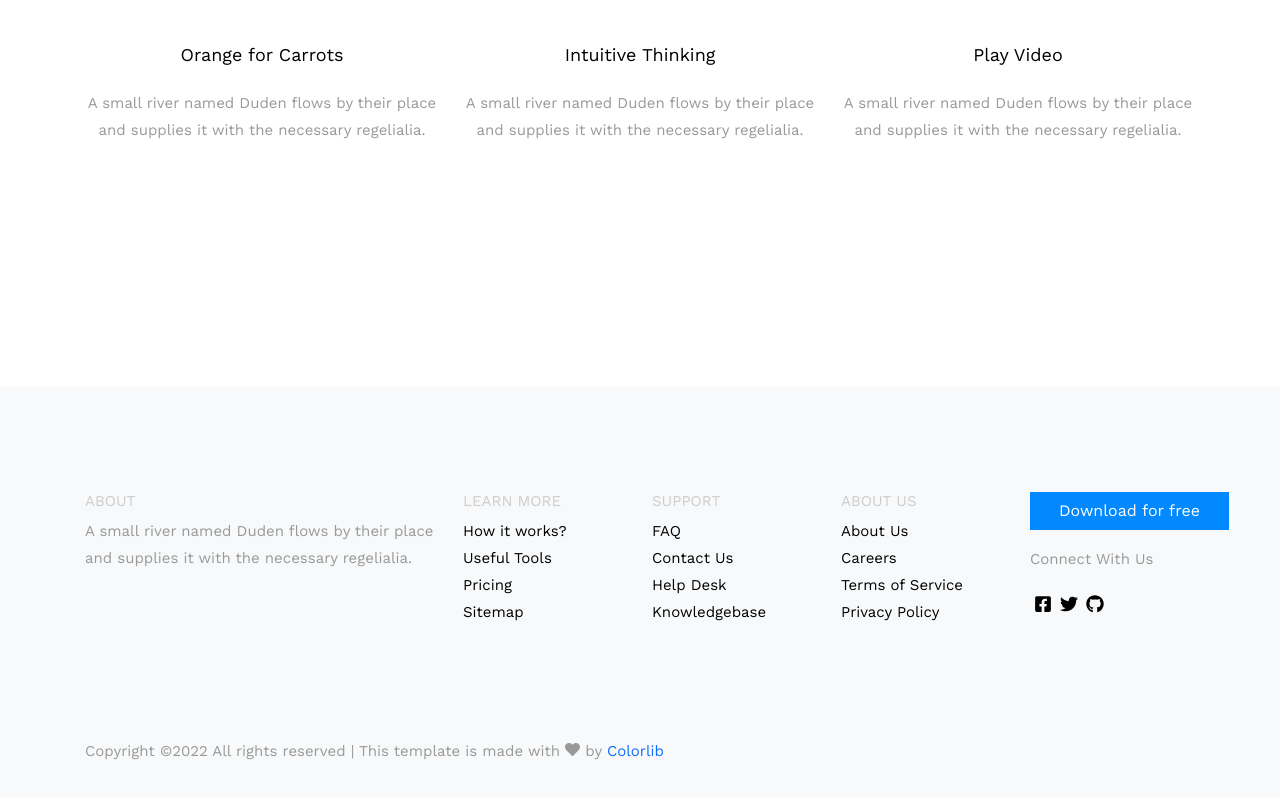
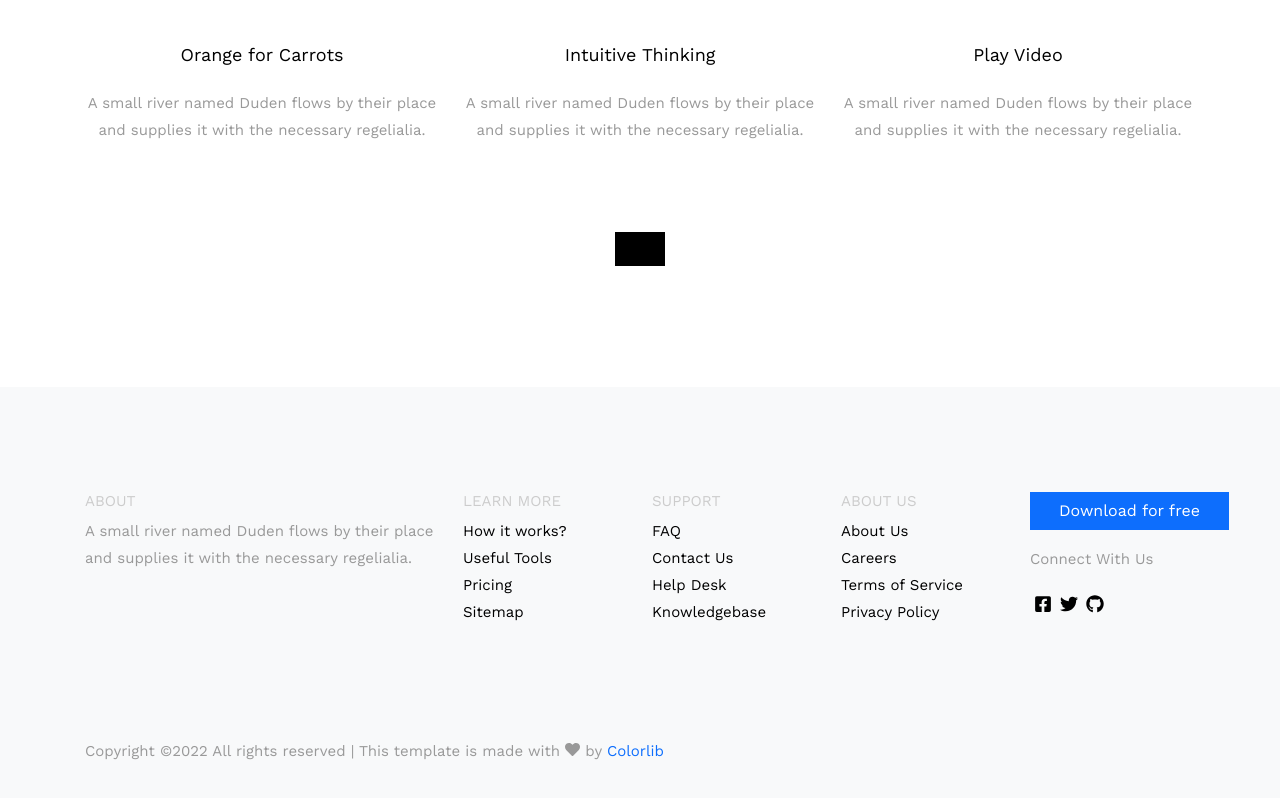
Before and after one commit to eram-14/atomicwebsite, a React (Create React App) app: page /about in a window 1280 px wide. Shown: the part 3325-4123 px from the top of the page. Built offline with nearby package versions, Linux system fonts and the light colour scheme.

Commit message:
solved some testing issues

```diff
--- a/src/components/Footer/Footer.css
+++ b/src/components/Footer/Footer.css
@@ -33,10 +33,7 @@ svg {
     margin-bottom: 5px;
 }
 
-.btn-primary {
-    color: #fff;
-    background-color: #0389ff;
-    border-color: #0389ff;
+.btndown {
     border-radius: 0;
     font-weight: 400;
     text-align: center;
@@ -47,3 +44,9 @@ svg {
     font-size: 1rem;
     line-height: 1.5;
 }
+
+@media (max-width: 1088px) {
+    .btndown {
+        white-space: normal;
+    }
+}
--- a/src/components/Footer/Footer.tsx
+++ b/src/components/Footer/Footer.tsx
@@ -55,7 +55,7 @@ function Footer() {
               </div>
               <div className="col-md-3">
                 <div className="block-footer-widget">
-                  <a href="#" className="btn btn-primary mb-3">Download for free</a>
+                  <a href="#"  className="btn btndown btn-primary mb-3">Download for free</a>
                   <p>Connect With Us</p>
                   <ul className="list-unstyled block-social">
                     <li><a href="#" className="p-1"><span><FaFacebookSquare/></span></a></li>
--- a/src/components/MoreFeatures/MoreFeatures.css
+++ b/src/components/MoreFeatures/MoreFeatures.css
@@ -29,3 +29,16 @@
 .block-icon-1 h3 {
     font-size: 18px
 }
+
+.morefeatures a {
+    background-color: black;
+    color: white;
+    border-radius: 0px;
+    text-transform: uppercase;
+    font-size: 14px;
+    letter-spacing: 0.1em;
+}
+
+.morefeatures a:hover {
+    color: white !important;
+}
--- a/src/components/MoreFeatures/MoreFeatures.tsx
+++ b/src/components/MoreFeatures/MoreFeatures.tsx
@@ -9,32 +9,32 @@ import { IoMdLock } from "react-icons/io";
 import { IoVideocamOutline } from "react-icons/io5";
 import { ImLoop2 } from "react-icons/im";
 
-type propsFeatures={
+type propsFeatures = {
     heading?: string,
-    subheading?:string,
-    bg?:string
+    subheading?: string,
+    bg?: string
 }
 
 
-function MoreFeatures({ heading, subheading,bg }:propsFeatures) {
+function MoreFeatures({ heading, subheading, bg }: propsFeatures) {
     useEffect(() => {
         AOS.init();
         AOS.refresh();
     }, []);
 
-    var color='red'
+    var color = 'red'
     return (
         <div className={`templateux-section ${bg}`}>
             <div className="container">
                 <div className="row">
                     <div className="col-md-12 block-heading-wrap aos-init aos-animate" data-aos="fade-up">
-                      <h2 style={{color:'black'}} className="heading mb-5 text-center">{heading}</h2>
+                        <h2 style={{ color: 'black' }} className="heading mb-5 text-center">{heading}</h2>
                     </div>
                 </div>
                 <div className="row mb-5">
                     <div className="col-md-4 mb-4" data-aos="fade-up">
                         <div className="media block-icon-1 d-block text-center">
-                          <div className="icon mb-3"><span ><ImLoop2/></span></div>
+                            <div className="icon mb-3"><span ><ImLoop2 /></span></div>
                             <div className="media-body">
                                 <h3 className="h5 mb-4">Regular Update</h3>
                                 <p>A small river named Duden flows by their place and supplies it with the necessary regelialia.</p>
@@ -43,7 +43,7 @@ function MoreFeatures({ heading, subheading,bg }:propsFeatures) {
                     </div>
                     <div className="col-md-4 mb-4" data-aos="fade-up" data-aos-delay="100">
                         <div className="media block-icon-1 d-block text-center">
-                          <div className="icon mb-3"><span ><IoInfiniteOutline/></span></div>
+                            <div className="icon mb-3"><span ><IoInfiniteOutline /></span></div>
                             <div className="media-body">
                                 <h3 className="h5 mb-4">Infinite Posibilities</h3>
                                 <p>A small river named Duden flows by their place and supplies it with the necessary regelialia.</p>
@@ -52,7 +52,7 @@ function MoreFeatures({ heading, subheading,bg }:propsFeatures) {
                     </div>
                     <div className="col-md-4 mb-4" data-aos="fade-up" data-aos-delay="200">
                         <div className="media block-icon-1 d-block text-center">
-                          <div className="icon mb-3"><span><IoMdLock/></span></div>
+                            <div className="icon mb-3"><span><IoMdLock /></span></div>
                             <div className="media-body">
                                 <h3 className="h5 mb-4">Good Security</h3>
                                 <p>A small river named Duden flows by their place and supplies it with the necessary regelialia.</p>
@@ -61,7 +61,7 @@ function MoreFeatures({ heading, subheading,bg }:propsFeatures) {
                     </div>
                     <div className="col-md-4 mb-4" data-aos="fade-up" data-aos-delay="300">
                         <div className="media block-icon-1 d-block text-center">
-                          <div className="icon mb-3"><span ><IoIosNutrition/></span></div>
+                            <div className="icon mb-3"><span ><IoIosNutrition /></span></div>
                             <div className="media-body">
                                 <h3 className="h5 mb-4">Orange for Carrots</h3>
                                 <p>A small river named Duden flows by their place and supplies it with the necessary regelialia.</p>
@@ -70,7 +70,7 @@ function MoreFeatures({ heading, subheading,bg }:propsFeatures) {
                     </div>
                     <div className="col-md-4 mb-4" data-aos="fade-up" data-aos-delay="400">
                         <div className="media block-icon-1 d-block text-center">
-                          <div className="icon mb-3"><span><IoBulbOutline/></span></div>
+                            <div className="icon mb-3"><span><IoBulbOutline /></span></div>
                             <div className="media-body">
                                 <h3 className="h5 mb-4">Intuitive Thinking</h3>
                                 <p>A small river named Duden flows by their place and supplies it with the necessary regelialia.</p>
@@ -79,7 +79,7 @@ function MoreFeatures({ heading, subheading,bg }:propsFeatures) {
                     </div>
                     <div className="col-md-4 mb-4" data-aos="fade-up" data-aos-delay="500">
                         <div className="media block-icon-1 d-block text-center">
-                          <div className="icon mb-3"><span ><IoVideocamOutline/></span></div>
+                            <div className="icon mb-3"><span ><IoVideocamOutline /></span></div>
                             <div className="media-body">
                                 <h3 className="h5 mb-4">Play Video</h3>
                                 <p>A small river named Duden flows by their place and supplies it with the necessary regelialia.</p>
@@ -89,7 +89,7 @@ function MoreFeatures({ heading, subheading,bg }:propsFeatures) {
                 </div>
                 <div className="row">
                     <div className="col-md-12 text-center" data-aos="fade-up" data-aos-delay="100">
-                      <p><a href="#" className="btn btn-black py-3 px-4">{subheading}</a></p>
+                        <p className='morefeatures'><a href="#" className="btn btn-black py-3 px-4">{subheading}</a></p>
                     </div>
                 </div>
             </div>
```
Lines whose indentation alone changed are shown as unchanged.
